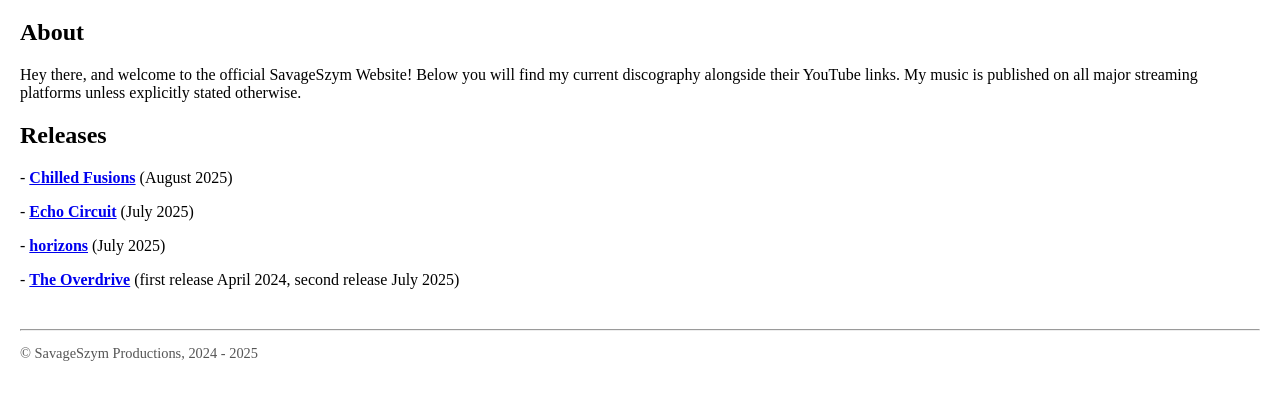
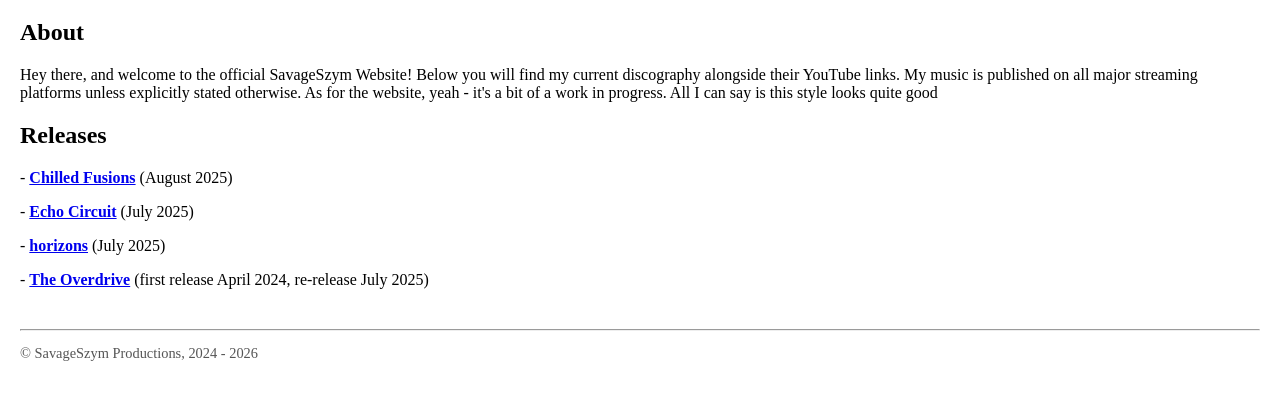
Before and after one commit to SavageSzym/savageszym.github.io, a plain HTML site: page index.html in a window 1280 px wide. Shown: the part 61-460 px from the top of the page. Drawn offline with Linux system fonts and the light colour scheme.

Commit message:
Modify index.html with updates and corrections

```diff
--- a/index.html
+++ b/index.html
@@ -22,18 +22,18 @@
 
   <h2>About</h2>
   <p>
-    Hey there, and welcome to the official SavageSzym Website! Below you will find my current discography alongside their YouTube links. My music is published on all major streaming platforms unless explicitly stated otherwise.
+    Hey there, and welcome to the official SavageSzym Website! Below you will find my current discography alongside their YouTube links. My music is published on all major streaming platforms unless explicitly stated otherwise. As for the website, yeah - it's a bit of a work in progress. All I can say is this style looks quite good
   </p>
 
   <h2>Releases</h2>
   <p>- <strong><a href="https://www.youtube.com/playlist?list=OLAK5uy_m2PLXUneBrW9oSRKh36GFszYhq1p8nJvM" target="_blank">Chilled Fusions</a></strong> (August 2025)</p>
   <p>- <strong><a href="https://www.youtube.com/playlist?list=OLAK5uy_lahOmgKm1XDNfnzVtNetAw1HnYsF54a6A" target="_blank">Echo Circuit</a></strong> (July 2025)</p>
   <p>- <strong><a href="https://www.youtube.com/playlist?list=OLAK5uy_kgjyX6QM1xdajt5AmovB2l4CiGrjdQqCc" target="_blank">horizons</a></strong> (July 2025)</p>
-  <p>- <strong><a href="https://www.youtube.com/playlist?list=OLAK5uy_kldqJlYCmC5U7fHKSywgfnB3wkGkXL_dc" target="_blank">The Overdrive</a></strong> (first release April 2024, second release July 2025)</p>
+  <p>- <strong><a href="https://www.youtube.com/playlist?list=OLAK5uy_kldqJlYCmC5U7fHKSywgfnB3wkGkXL_dc" target="_blank">The Overdrive</a></strong> (first release April 2024, re-release July 2025)</p>
 
   <footer>
     <hr>
-    <p>© SavageSzym Productions, 2024 - 2025</p>
+    <p>© SavageSzym Productions, 2024 - 2026</p>
   </footer>
 </body>
 </html>
```
